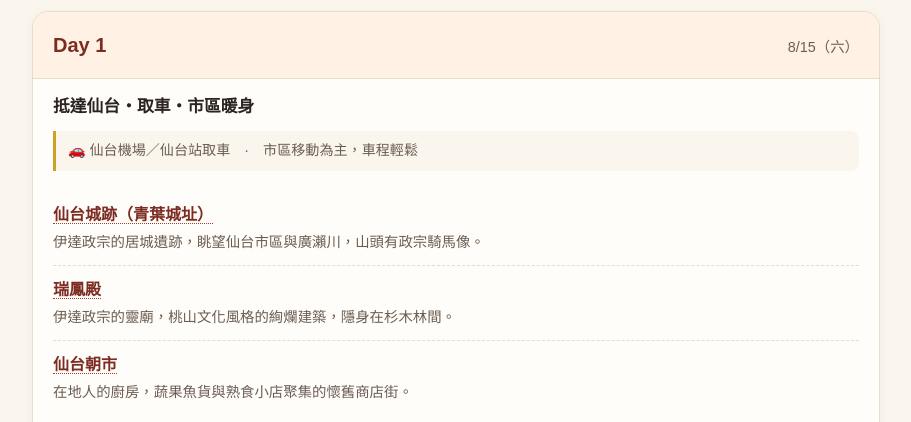
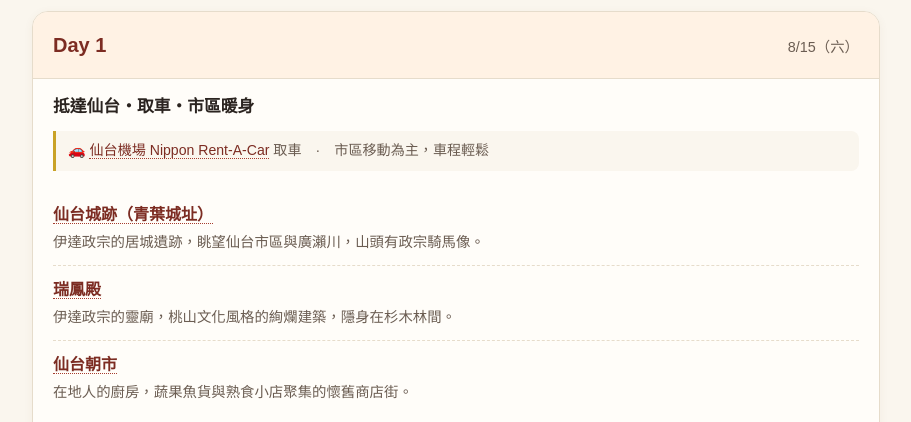
Before and after one commit to Maskywg/tohoku-roadtrip, a plain HTML site: page index.html in a window 1280 px wide. Shown: the part 940-1362 px from the top of the page, without its empty margins (184-1095 px from the left). Drawn offline with nearby package versions, Linux system fonts and the light colour scheme.

Commit message:
feat: 租還車地點改為仙台機場 Nippon Rent-A-Car

```diff
--- a/index.html
+++ b/index.html
@@ -144,6 +144,7 @@ main{
   color:var(--ink-soft);
   border-radius:0 8px 8px 0;
 }
+.drive-info a{color:var(--primary-dark);text-decoration:none;border-bottom:1px dotted var(--primary);}
 .day-body{padding:6px 20px 18px;}
 .spots{list-style:none;margin:14px 0 0;padding:0;}
 .spots li{
@@ -206,6 +207,7 @@ details.info-card summary::before{
 }
 details.info-card[open] summary::before{content:"▾ ";}
 details.info-card .content{margin-top:14px;font-size:.92rem;color:var(--ink-soft);}
+details.info-card .content a{color:var(--primary-dark);text-decoration:none;border-bottom:1px dotted var(--primary);}
 details.info-card h4{color:var(--ink);margin:14px 0 6px;font-size:.95rem;}
 details.info-card ul{margin:0;padding-left:20px;}
 details.info-card li{margin-bottom:6px;}
@@ -255,7 +257,7 @@ footer{
     <div class="content">
       <h4>租還車</h4>
       <ul>
-        <li>建議在仙台站東口或仙台機場取車、還車，市區與機場店都有多家連鎖租車公司（Toyota Rent a Car、Nippon Rent-A-Car、Times Car、ORIX 等），可直接 Google 搜尋比價。</li>
+        <li>取還車地點：<a href="#" data-gmaps="ニッポンレンタカー 仙台空港店">仙台機場 Nippon Rent-A-Car（ニッポンレンタカー）</a>，出關後可直接步行或搭接駁到營業所取車，還車也在同一據點。</li>
         <li>8 天環線建議租小型車或掀背車即可，山區彎道多，車身太大不好開；若 3-4 人以上帶行李，選旅行車款較寬裕。</li>
       </ul>
       <h4>台灣駕照怎麼開</h4>
@@ -309,7 +311,7 @@ footer{
       <span class="day-date">8/15（六）</span>
     </div>
     <div class="day-title">抵達仙台・取車・市區暖身</div>
-    <div class="drive-info">🚗 仙台機場／仙台站取車　·　市區移動為主，車程輕鬆</div>
+    <div class="drive-info">🚗 <a href="#" data-gmaps="ニッポンレンタカー 仙台空港店">仙台機場 Nippon Rent-A-Car</a> 取車　·　市區移動為主，車程輕鬆</div>
     <div class="day-body">
       <ul class="spots">
         <li>
@@ -525,7 +527,7 @@ footer{
       <span class="day-date">8/22（六）</span>
     </div>
     <div class="day-title">仙台市內採買・還車返程</div>
-    <div class="drive-info">🚗 市區移動 → 仙台機場／仙台站還車</div>
+    <div class="drive-info">🚗 市區移動 → <a href="#" data-gmaps="ニッポンレンタカー 仙台空港店">仙台機場 Nippon Rent-A-Car</a> 還車</div>
     <div class="day-body">
       <ul class="spots">
         <li>
@@ -534,7 +536,7 @@ footer{
         </li>
       </ul>
       <div class="meta-row">
-        <div class="meta-pill">🚗 還車：<b>仙台機場／仙台站</b></div>
+        <div class="meta-pill">🚗 還車：<b><a href="#" data-gmaps="ニッポンレンタカー 仙台空港店">仙台機場 Nippon Rent-A-Car</a></b></div>
       </div>
       <div class="note">還車前記得加滿油、確認油單，並預留提前抵達機場的緩衝時間。</div>
       <div class="day-map" id="map8"></div>
```
